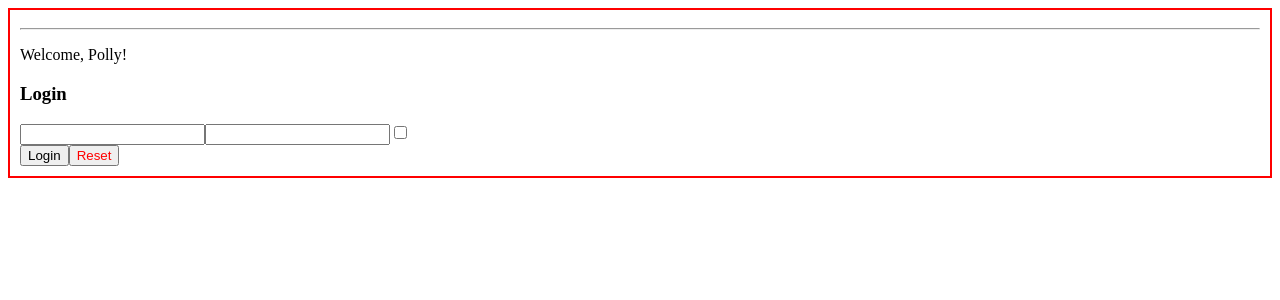
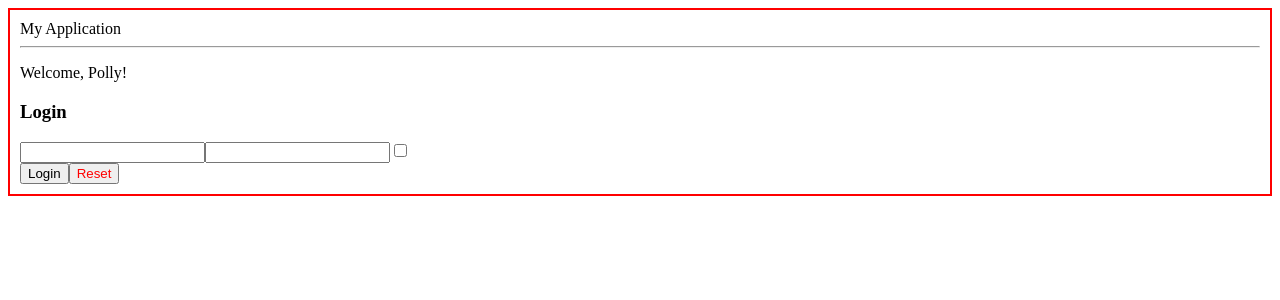
Before and after one commit to frances8713/react-exercises, a React (Create React App) app: page / in a window 1280 px wide. Shown: the top 300 px of the page. Built offline with nearby package versions, Linux system fonts and the light colour scheme.

Commit message:
Update App.js

```diff
--- a/src/App.js
+++ b/src/App.js
@@ -7,7 +7,7 @@ import { Container } from './Container'
 export class App extends React.Component {
     render() {
         return (
-          <Container>
+          <Container title="My Application">
           <Welcome name={'Polly'}/>
           </Container>
         )
```
